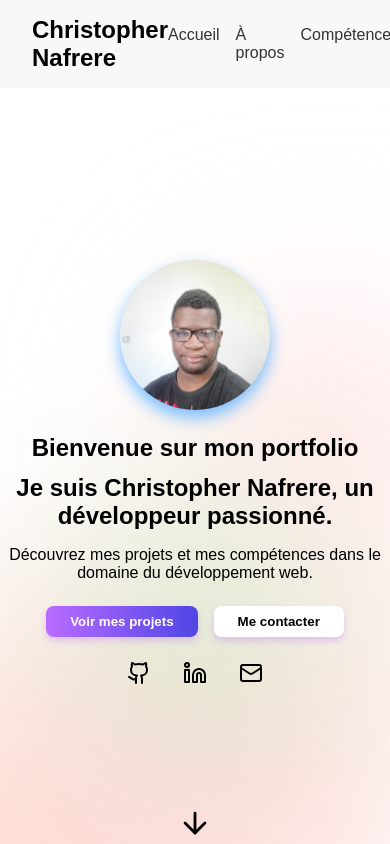
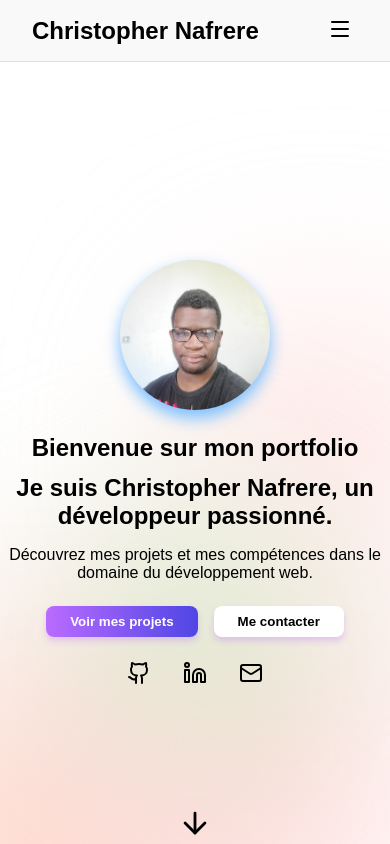
Before and after one commit to christophernafrere/my-portfolio, a Next.js app: page / in a window 390 px wide. Shown: the top 844 px of the page. Built offline with nearby package versions, Linux system fonts and the light colour scheme.

Commit message:
feat: implement mobile navigation in Header component; enhance styling with backdrop-filter support

```diff
--- a/src/layouts/header.tsx
+++ b/src/layouts/header.tsx
@@ -1,12 +1,21 @@
 'use client';
+import { Menu } from 'lucide-react';
+import { useState } from 'react';
 import styled from 'styled-components';
 
 function Header() {
+    const [MobileNavIsOpen, setMobileNavIsOpen] = useState(false);
     return (
         <HeaderComponent>
             <Title>Christopher Nafrere</Title>
 
-            <Navigation>
+            <MobileNavButton
+                onClick={() => setMobileNavIsOpen(!MobileNavIsOpen)}
+            >
+                <Menu size={24} />
+            </MobileNavButton>
+
+            <PCNavigation>
                 <ul>
                     <li>
                         <a href="#home">Accueil</a>
@@ -24,7 +33,28 @@ function Header() {
                         <a href="#contact">Contact</a>
                     </li>
                 </ul>
-            </Navigation>
+            </PCNavigation>
+            {MobileNavIsOpen && (
+                <MobileNavigation>
+                    <ul>
+                        <li>
+                            <a href="#home">Accueil</a>
+                        </li>
+                        <li>
+                            <a href="#about">À propos</a>
+                        </li>
+                        <li>
+                            <a href="#skills">Compétences</a>
+                        </li>
+                        <li>
+                            <a href="#projects">Projets</a>
+                        </li>
+                        <li>
+                            <a href="#contact">Contact</a>
+                        </li>
+                    </ul>
+                </MobileNavigation>
+            )}
         </HeaderComponent>
     );
 }
@@ -35,15 +65,20 @@ const HeaderComponent = styled.header`
     top: 0;
     left: 0;
     right: 0;
-    z-index: 1000;
+    z-index: 9999;
     box-sizing: border-box;
     width: 100%;
-    background: #f5f5f5b3;
-    backdrop-filter: blur(10px);
+    /* use rgba for broader compatibility and make alpha explicit */
+    background: rgba(245, 245, 245, 0.623);
+    /* include WebKit prefix for Safari support */
+    -webkit-backdrop-filter: blur(12px);
+    backdrop-filter: blur(12px);
+    will-change: backdrop-filter;
     padding: 16px 32px;
     display: flex;
     justify-content: space-between;
     align-items: center;
+    border-bottom: 1px solid #e0e0e0;
 `;
 
 const Title = styled.h1`
@@ -51,7 +86,7 @@ const Title = styled.h1`
     font-size: 1.5rem;
 `;
 
-const Navigation = styled.nav`
+const PCNavigation = styled.nav`
     ul {
         list-style: none;
         padding: 0;
@@ -70,4 +105,63 @@ const Navigation = styled.nav`
             }
         }
     }
+
+    @media (max-width: 900px) {
+        display: none;
+    }
 `;
+
+const MobileNavButton = styled.button`
+    display: none;
+    background: transparent;
+    border: none;
+    cursor: pointer;
+
+    @media (max-width: 900px) {
+        display: block;
+    }
+`;
+
+const MobileNavigation = styled.nav`
+    position: fixed;
+    top: 64px;
+    left: 0;
+    right: 0;
+    height: calc(100vh - 64px);
+    -webkit-backdrop-filter: blur(12px);
+    background-color: #ffffffca;
+    backdrop-filter: blur(25px);
+    border: 1px solid #000;
+    z-index: 10000;
+    display: flex;
+    justify-content: center;
+    align-items: center;
+    @media (min-width: 901px) {
+        display: none;
+    }
+
+    ul {
+        list-style: none;
+        padding: 16px;
+        display: flex;
+        flex-direction: column;
+        gap: 16px;
+        align-items: center;
+        justify-content: center;
+
+        li {
+            margin-bottom: 12px;
+
+            a {
+                text-decoration: none;
+                color: #333;
+                font-size: 1.2rem;
+                font-weight: 600;
+
+                &:hover {
+                    text-decoration: underline;
+                }
+            }
+        }
+    }
+`;
--- a/src/section/hero-header.tsx
+++ b/src/section/hero-header.tsx
@@ -62,6 +62,8 @@ const HeroHeaderContainer = styled.section`
     z-index: 0;
     background-color: #ffffff;
     backdrop-filter: blur(10px);
+    -webkit-backdrop-filter: blur(10px);
+
     border-radius: 16px;
     display: flex;
     flex-direction: column;
--- a/src/section/skills.tsx
+++ b/src/section/skills.tsx
@@ -115,6 +115,7 @@ const SkillsCard = styled.div`
     border-radius: 12px;
     background-color: #ffffff55;
     backdrop-filter: blur(10px);
+    -webkit-backdrop-filter: blur(10px);
 `;
 
 const SkillCardTitle = styled.h3`
```
